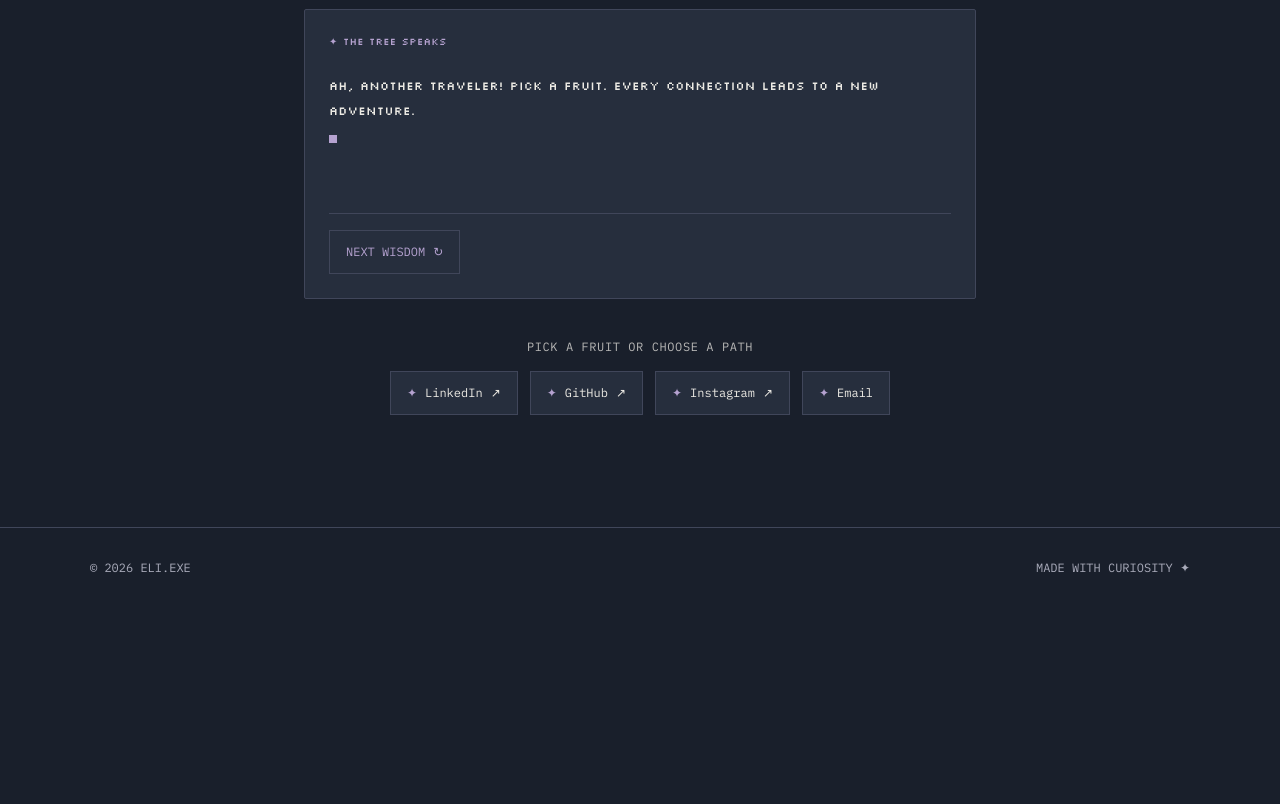
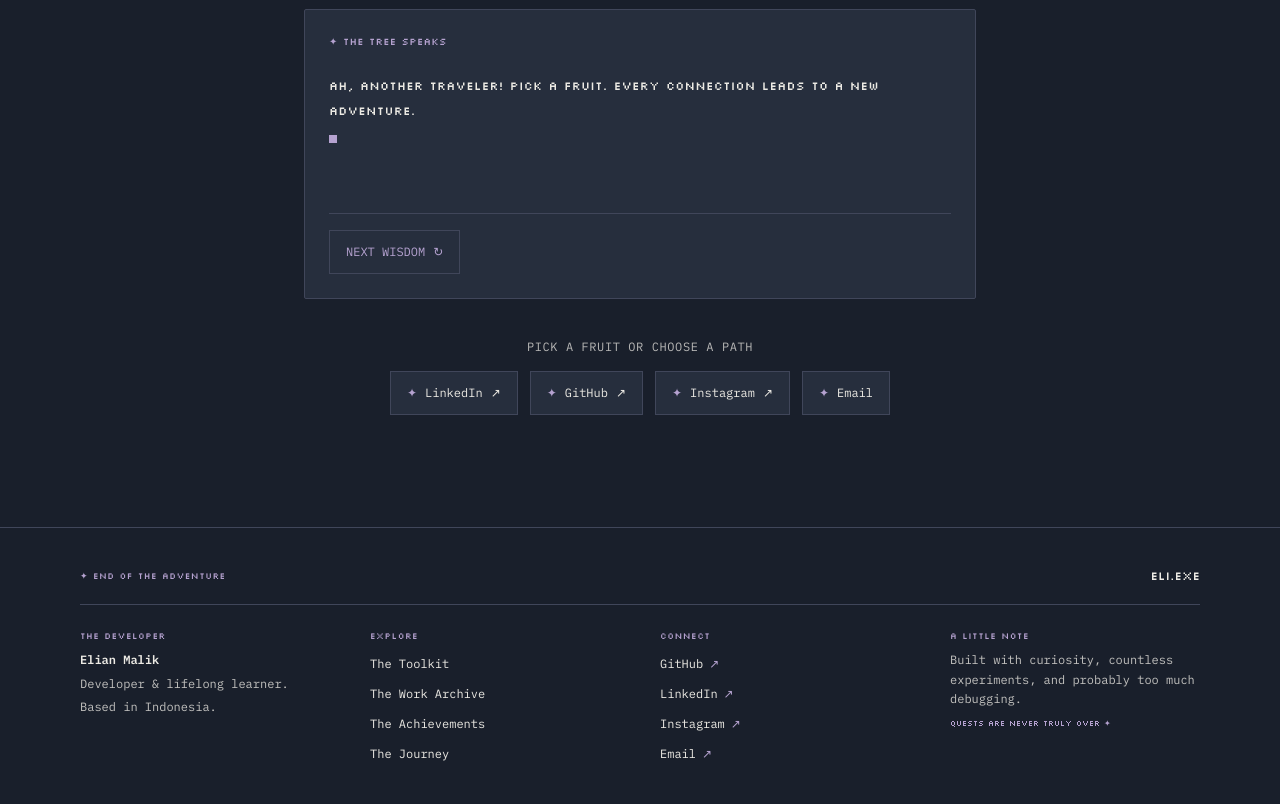
Before and after one commit to Nakagi123/eli-portfolio, an Astro site: page / in a window 1280 px wide. Shown: the part 4749-5553 px from the top of the page. Before the commit the page ends 5357 px from the top, so only its background shows below. Built offline with nearby package versions, Linux system fonts and the light colour scheme; Astro itself is replaced by a stand-in of ours.

Commit message:
feat: implement footer component with navigation and social links

```diff
--- /dev/null
+++ b/src/components/Footer.astro
@@ -0,0 +1,186 @@
+---
+const exploreLinks = [
+  { label: 'The Toolkit', href: '/#skills' },
+  { label: 'The Work Archive', href: '/#projects' },
+  { label: 'The Achievements', href: '/#certifications' },
+  { label: 'The Journey', href: '/#experience' },
+];
+
+const socialLinks = [
+  {
+    label: 'GitHub',
+    href: 'https://github.com/Nakagi123',
+  },
+  {
+    label: 'LinkedIn',
+    href: 'https://www.linkedin.com/in/elian-malik-achmad-uluelang/',
+  },
+  {
+    label: 'Instagram',
+    href: 'https://www.instagram.com/nakagi_123/',
+  },
+  {
+    label: 'Email',
+    href: 'mailto:elianmalik2610@gmail.com',
+  },
+];
+---
+
+<footer
+  class="border-t border-outline bg-background"
+  aria-label="Site footer"
+>
+  <!-- Full-width container with comfortable edge padding -->
+  <div class="w-full px-6 py-8 sm:px-10 sm:py-10 lg:px-16 xl:px-20">
+    <!-- Top label -->
+    <div
+      class="mb-5 flex flex-wrap items-center
+             justify-between gap-3"
+    >
+      <p
+        class="font-pixel text-[9px]
+               tracking-wider text-accent"
+      >
+        ✦ END OF THE ADVENTURE
+      </p>
+
+      <a
+        href="/"
+        class="font-pixel text-xs text-foreground
+               transition-colors hover:text-accent"
+        aria-label="ELI.EXE — Back to homepage"
+      >
+        ELI.EXE
+      </a>
+    </div>
+
+    <!-- Four columns spread across the footer -->
+    <div
+      class="grid grid-cols-1 gap-6
+             border-t border-outline pt-6
+             sm:grid-cols-2
+             lg:grid-cols-4 lg:gap-10"
+    >
+      <!-- Developer -->
+      <div class="space-y-2">
+        <h2
+          class="font-pixel text-[9px]
+                 tracking-wider text-accent"
+        >
+          THE DEVELOPER
+        </h2>
+
+        <div
+          class="space-y-1 font-ui text-xs
+                 leading-relaxed text-foreground/80"
+        >
+          <p class="font-semibold text-foreground">
+            Elian Malik
+          </p>
+
+          <p>Developer & lifelong learner.</p>
+
+          <p>Based in Indonesia.</p>
+        </div>
+      </div>
+
+      <!-- Explore -->
+      <nav aria-label="Footer navigation" class="space-y-2">
+        <h2
+          class="font-pixel text-[9px]
+                 tracking-wider text-accent"
+        >
+          EXPLORE
+        </h2>
+
+        <ul class="space-y-1.5">
+          {exploreLinks.map((link) => (
+            <li>
+              <a
+                href={link.href}
+                class="font-ui text-xs text-foreground/80
+                       transition-colors hover:text-accent
+                       focus-visible:outline-2
+                       focus-visible:outline-accent"
+              >
+                {link.label}
+              </a>
+            </li>
+          ))}
+        </ul>
+      </nav>
+
+      <!-- Connect -->
+      <nav aria-label="Social links" class="space-y-2">
+        <h2
+          class="font-pixel text-[9px]
+                 tracking-wider text-accent"
+        >
+          CONNECT
+        </h2>
+
+        <ul class="space-y-1.5">
+          {socialLinks.map((link) => (
+            <li>
+              <a
+                href={link.href}
+                target={
+                  link.href.startsWith('mailto:')
+                    ? undefined
+                    : '_blank'
+                }
+                rel={
+                  link.href.startsWith('mailto:')
+                    ? undefined
+                    : 'noopener noreferrer'
+                }
+                class="group inline-flex items-center
+                       gap-1.5 font-ui text-xs
+                       text-foreground/80
+                       transition-colors hover:text-accent
+                       focus-visible:outline-2
+                       focus-visible:outline-accent"
+              >
+                {link.label}
+
+                <span
+                  class="text-accent transition-transform
+                         group-hover:-translate-y-0.5
+                         group-hover:translate-x-0.5"
+                  aria-hidden="true"
+                >
+                  ↗
+                </span>
+              </a>
+            </li>
+          ))}
+        </ul>
+      </nav>
+
+      <!-- Personal note -->
+      <div class="space-y-2">
+        <h2
+          class="font-pixel text-[9px]
+                 tracking-wider text-accent"
+        >
+          A LITTLE NOTE
+        </h2>
+
+        <p
+          class="max-w-xs font-ui text-xs
+                 leading-relaxed text-foreground/80"
+        >
+          Built with curiosity, countless experiments,
+          and probably too much debugging.
+        </p>
+
+        <p
+          class="font-pixel text-[8px]
+                 leading-relaxed text-accent"
+        >
+          QUESTS ARE NEVER TRULY OVER ✦
+        </p>
+      </div>
+    </div>
+  </div>
+</footer>
--- a/src/layouts/BaseLayout.astro
+++ b/src/layouts/BaseLayout.astro
@@ -1,6 +1,8 @@
 ---
 import '../styles/global.css';
+
 import Navbar from '../components/Navbar.astro';
+import Footer from '../components/Footer.astro';
 
 interface Props {
   title?: string;
@@ -44,13 +46,7 @@ const {
       <slot />
     </main>
 
-    <footer class="border-t border-outline py-8">
-      <div
-        class="section-container font-ui flex flex-wrap items-center justify-between gap-3 text-xs text-muted"
-      >
-        <span>© {new Date().getFullYear()} ELI.EXE</span>
-        <span>MADE WITH CURIOSITY ✦</span>
-      </div>
-    </footer>
+    <!-- Full portfolio footer -->
+    <Footer />
   </body>
 </html>
```
